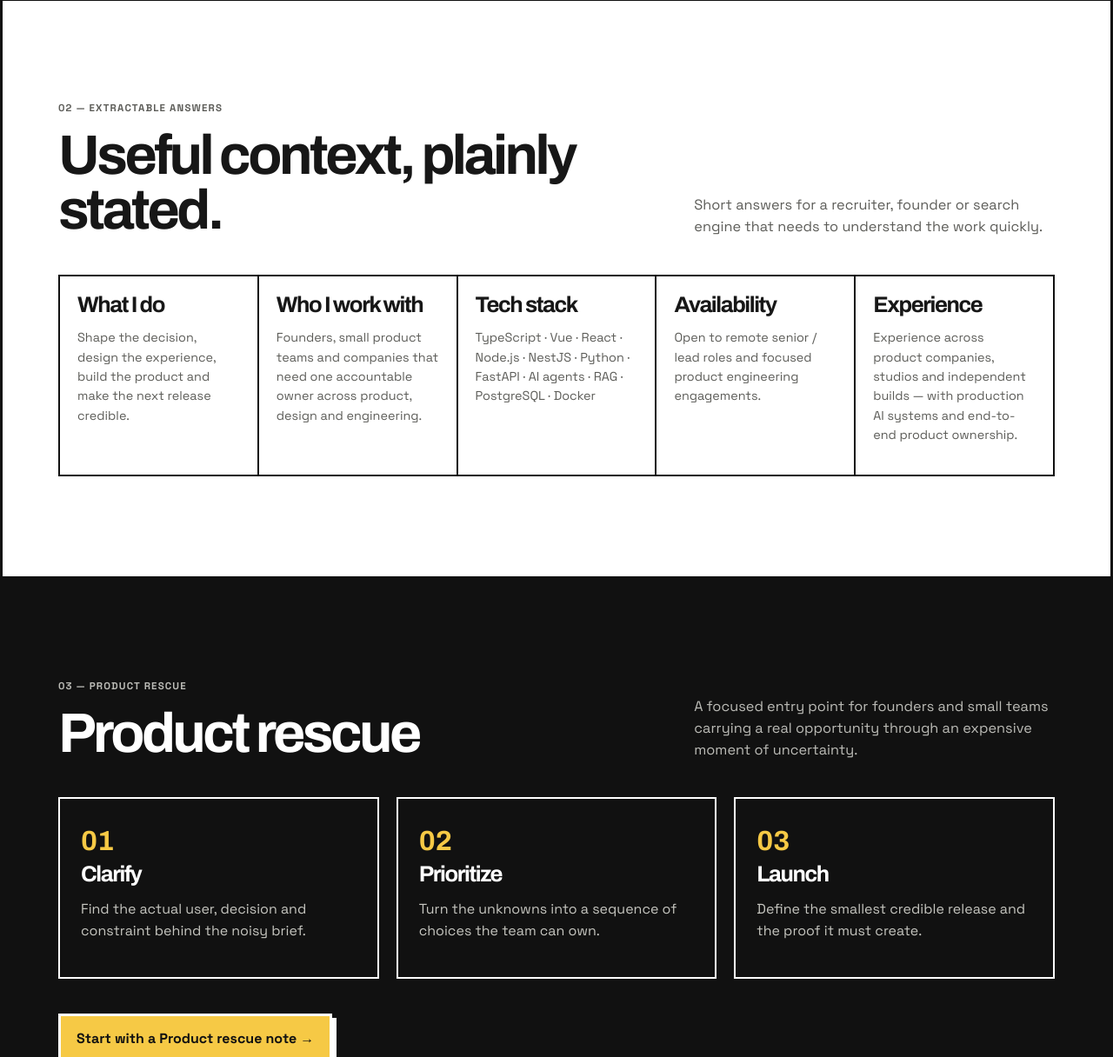
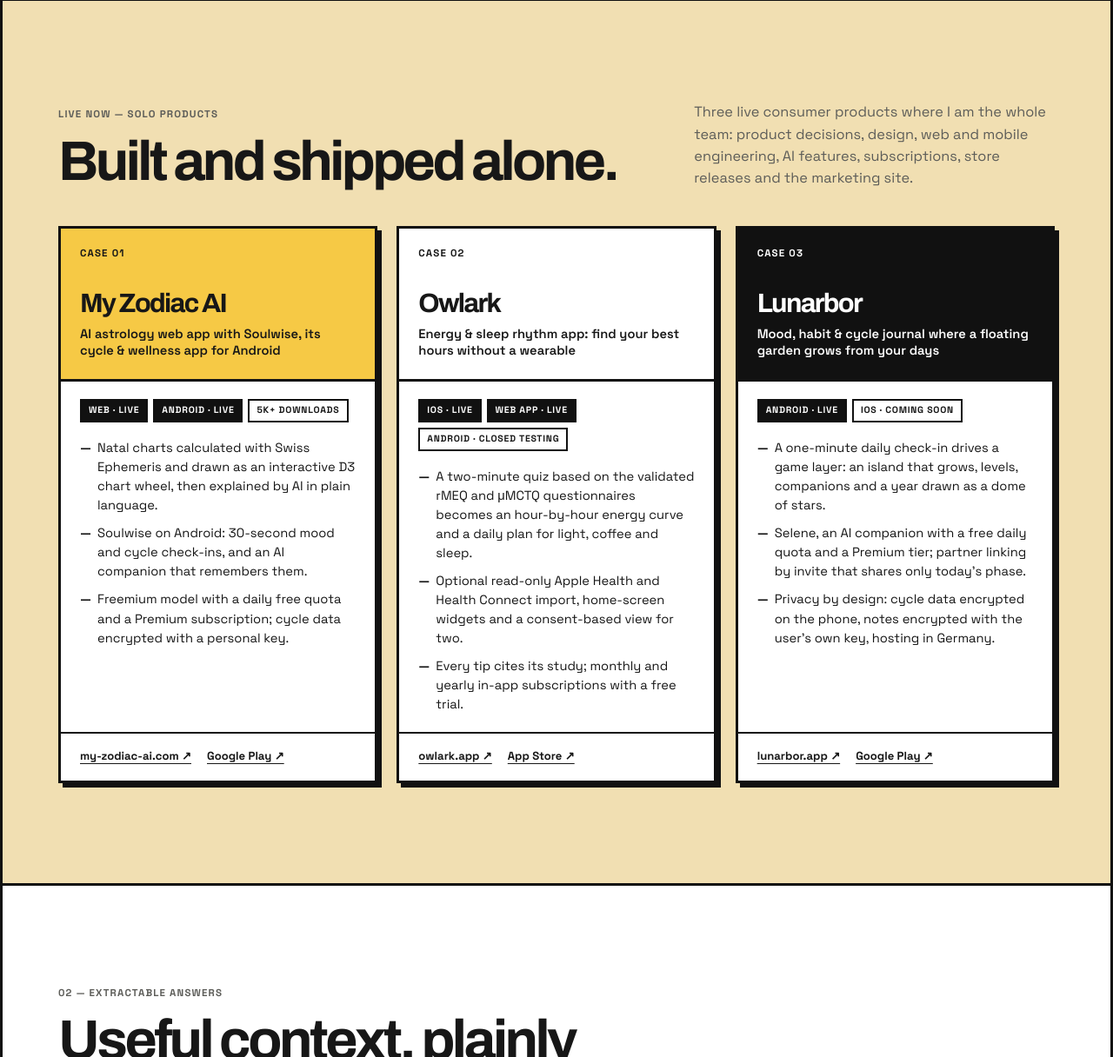
Before and after one commit to VaiYav/VaiYav.github.io, an Astro site: page / in a window 1280 px wide. Shown: the part 2196-3412 px from the top of the page at 87% size. Built offline with nearby package versions, Linux system fonts and the light colour scheme; Astro itself is replaced by a stand-in of ours.

Commit message:
feat: show solo product cases on the homepage
New SoloProducts section with en/uk/ru copy in src/data/products.ts.

```diff
--- a/src/components/LocalizedHome.astro
+++ b/src/components/LocalizedHome.astro
@@ -3,6 +3,7 @@
 import SiteHeader from './SiteHeader.astro';
 import SiteFooter from './SiteFooter.astro';
 import Hero from './Hero.astro';
+import SoloProducts from './SoloProducts.astro';
 import { copy, links, type Locale } from '../data/site';
 interface Props { locale?: Locale }
 const { locale = 'en' } = Astro.props;
@@ -23,6 +24,7 @@
           <article class="case-card" data-reveal><span class="case-no">03</span><div><p class="case-tag">Technical product leadership</p><h3>One accountable owner across the seams.</h3><p>{text.whoText}</p></div><div class="case-proof"><b>360°</b><p>Product, design and engineering in one loop.</p></div></article>
         </div>
       </section>
+      <SoloProducts locale={locale} />
       <section class="frame section info-section" data-reveal>
         <div class="section-header"><div><p class="section-index">02 — Extractable answers</p><h2>Useful context, plainly stated.</h2></div><p class="section-intro">Short answers for a recruiter, founder or search engine that needs to understand the work quickly.</p></div>
         <div class="answer-grid"><article><h3>{text.whatTitle}</h3><p>{text.whatText}</p></article><article><h3>{text.whoTitle}</h3><p>{text.whoText}</p></article><article><h3>{text.stackTitle}</h3><p>{text.stackText}</p></article><article><h3>{text.availabilityTitle}</h3><p>{text.availabilityText}</p></article><article><h3>{text.experienceTitle}</h3><p>{text.experienceText}</p></article></div>
--- /dev/null
+++ b/src/components/SoloProducts.astro
@@ -0,0 +1,36 @@
+---
+import { soloProducts, soloProductsCopy } from '../data/products';
+import type { Locale } from '../data/site';
+interface Props { locale?: Locale }
+const { locale = 'en' } = Astro.props;
+const text = soloProductsCopy[locale];
+const caseNumber = (index: number) => String(index + 1).padStart(2, '0');
+---
+<section class="frame section solo-section" id="solo-products" data-reveal>
+  <div class="section-header">
+    <div><p class="section-index">{text.index}</p><h2>{text.title}</h2></div>
+    <p class="section-intro">{text.intro}</p>
+  </div>
+  <div class="solo-grid">
+    {soloProducts.map((product, index) => (
+      <article class="solo-card" data-reveal>
+        <header class="solo-head">
+          <p class="solo-no">{text.caseLabel} {caseNumber(index)}</p>
+          <h3>{product.name}</h3>
+          <p class="solo-kind">{product.kind[locale]}</p>
+        </header>
+        <div class="solo-body">
+          <ul class="solo-chips">
+            {product.statuses.map((status) => <li class:list={{ 'is-live': status.live }}>{status.label[locale]}</li>)}
+          </ul>
+          <ul class="solo-points">
+            {product.points.map((point) => <li>{point[locale]}</li>)}
+          </ul>
+        </div>
+        <div class="solo-links">
+          {product.links.map((link) => <a href={link.href} target="_blank" rel="noopener">{link.label} ↗</a>)}
+        </div>
+      </article>
+    ))}
+  </div>
+</section>
--- /dev/null
+++ b/src/data/products.ts
@@ -0,0 +1,152 @@
+import type { Locale } from './site';
+
+type Localized = Readonly<Record<Locale, string>>;
+
+export interface ProductStatus {
+  readonly label: Localized;
+  readonly live: boolean;
+}
+
+export interface ProductLink {
+  readonly label: string;
+  readonly href: string;
+}
+
+export interface SoloProduct {
+  readonly id: string;
+  readonly name: string;
+  readonly kind: Localized;
+  readonly statuses: readonly ProductStatus[];
+  readonly points: readonly Localized[];
+  readonly links: readonly ProductLink[];
+}
+
+const same = (text: string): Localized => ({ en: text, uk: text, ru: text });
+
+export const soloProductsCopy: Readonly<Record<Locale, { index: string; title: string; intro: string; caseLabel: string }>> = {
+  en: {
+    index: 'Live now — solo products',
+    title: 'Built and shipped alone.',
+    intro: 'Three live consumer products where I am the whole team: product decisions, design, web and mobile engineering, AI features, subscriptions, store releases and the marketing site.',
+    caseLabel: 'Case',
+  },
+  uk: {
+    index: 'Вже працюють — соло-продукти',
+    title: 'Зроблено й запущено самотужки.',
+    intro: 'Три живі споживчі продукти, де вся команда — це я: продуктові рішення, дизайн, веб- і мобільна розробка, AI-функції, підписки, релізи в сторах і маркетинговий сайт.',
+    caseLabel: 'Кейс',
+  },
+  ru: {
+    index: 'Уже работают — соло-продукты',
+    title: 'Сделано и запущено в одиночку.',
+    intro: 'Три живых потребительских продукта, где вся команда — это я: продуктовые решения, дизайн, веб- и мобильная разработка, AI-функции, подписки, релизы в сторах и маркетинговый сайт.',
+    caseLabel: 'Кейс',
+  },
+};
+
+export const soloProducts: readonly SoloProduct[] = [
+  {
+    id: 'my-zodiac-ai',
+    name: 'My Zodiac AI',
+    kind: {
+      en: 'AI astrology web app with Soulwise, its cycle & wellness app for Android',
+      uk: 'AI-астрологія у вебі та Soulwise — застосунок про цикл і самопочуття для Android',
+      ru: 'AI-астрология в вебе и Soulwise — приложение о цикле и самочувствии для Android',
+    },
+    statuses: [
+      { label: same('Web · live'), live: true },
+      { label: same('Android · live'), live: true },
+      { label: { en: '5K+ downloads', uk: '5K+ встановлень', ru: '5K+ установок' }, live: false },
+    ],
+    points: [
+      {
+        en: 'Natal charts calculated with Swiss Ephemeris and drawn as an interactive D3 chart wheel, then explained by AI in plain language.',
+        uk: 'Натальні карти рахуються через Swiss Ephemeris, малюються інтерактивним колом на D3, а AI пояснює їх простою мовою.',
+        ru: 'Натальные карты считаются через Swiss Ephemeris, рисуются интерактивным кругом на D3, а AI объясняет их простым языком.',
+      },
+      {
+        en: 'Soulwise on Android: 30-second mood and cycle check-ins, and an AI companion that remembers them.',
+        uk: 'Soulwise на Android: 30-секундні чек-іни настрою та циклу й AI-компаньйон, який їх памʼятає.',
+        ru: 'Soulwise на Android: 30-секундные чек-ины настроения и цикла и AI-компаньон, который их помнит.',
+      },
+      {
+        en: 'Freemium model with a daily free quota and a Premium subscription; cycle data encrypted with a personal key.',
+        uk: 'Freemium із денною безкоштовною квотою та Premium-підпискою; дані циклу шифруються особистим ключем.',
+        ru: 'Freemium с дневной бесплатной квотой и Premium-подпиской; данные цикла шифруются личным ключом.',
+      },
+    ],
+    links: [
+      { label: 'my-zodiac-ai.com', href: 'https://my-zodiac-ai.com/' },
+      { label: 'Google Play', href: 'https://play.google.com/store/apps/details?id=org.yakovliev.myzodiacai' },
+    ],
+  },
+  {
+    id: 'owlark',
+    name: 'Owlark',
+    kind: {
+      en: 'Energy & sleep rhythm app: find your best hours without a wearable',
+      uk: 'Застосунок про енергію та ритм сну: знайдіть свої найкращі години без трекера',
+      ru: 'Приложение об энергии и ритме сна: найдите свои лучшие часы без трекера',
+    },
+    statuses: [
+      { label: same('iOS · live'), live: true },
+      { label: same('Web app · live'), live: true },
+      { label: { en: 'Android · closed testing', uk: 'Android · закритий тест', ru: 'Android · закрытый тест' }, live: false },
+    ],
+    points: [
+      {
+        en: 'A two-minute quiz based on the validated rMEQ and μMCTQ questionnaires becomes an hour-by-hour energy curve and a daily plan for light, coffee and sleep.',
+        uk: 'Двохвилинний тест на основі валідованих опитувальників rMEQ і μMCTQ стає погодинною кривою енергії та планом дня: світло, кава, сон.',
+        ru: 'Двухминутный тест на основе валидированных опросников rMEQ и μMCTQ превращается в почасовую кривую энергии и план дня: свет, кофе, сон.',
+      },
+      {
+        en: 'Optional read-only Apple Health and Health Connect import, home-screen widgets and a consent-based view for two.',
+        uk: 'Необовʼязковий імпорт з Apple Health і Health Connect лише на читання, віджети на головному екрані та режим для двох за згодою.',
+        ru: 'Необязательный импорт из Apple Health и Health Connect только на чтение, виджеты на главном экране и режим для двоих по согласию.',
+      },
+      {
+        en: 'Every tip cites its study; monthly and yearly in-app subscriptions with a free trial.',
+        uk: 'Кожна порада посилається на дослідження; місячна й річна підписки в застосунку з пробним періодом.',
+        ru: 'Каждый совет ссылается на исследование; месячная и годовая подписки в приложении с пробным периодом.',
+      },
+    ],
+    links: [
+      { label: 'owlark.app', href: 'https://owlark.app/' },
+      { label: 'App Store', href: 'https://apps.apple.com/us/app/owlark-energy-sleep-rhythm/id6831557343' },
+    ],
+  },
+  {
+    id: 'lunarbor',
+    name: 'Lunarbor',
+    kind: {
+      en: 'Mood, habit & cycle journal where a floating garden grows from your days',
+      uk: 'Щоденник настрою, звичок і циклу, де з ваших днів виростає сад на острові',
+      ru: 'Дневник настроения, привычек и цикла, где из ваших дней вырастает сад на острове',
+    },
+    statuses: [
+      { label: same('Android · live'), live: true },
+      { label: { en: 'iOS · coming soon', uk: 'iOS · незабаром', ru: 'iOS · скоро' }, live: false },
+    ],
+    points: [
+      {
+        en: 'A one-minute daily check-in drives a game layer: an island that grows, levels, companions and a year drawn as a dome of stars.',
+        uk: 'Хвилинний щоденний чек-ін рухає ігровий шар: острів росте, є рівні, компаньйони, а рік стає куполом зірок.',
+        ru: 'Минутный ежедневный чек-ин двигает игровой слой: остров растёт, есть уровни, компаньоны, а год становится куполом звёзд.',
+      },
+      {
+        en: 'Selene, an AI companion with a free daily quota and a Premium tier; partner linking by invite that shares only today\'s phase.',
+        uk: 'Selene — AI-компаньйон із безкоштовною денною квотою та Premium; партнер підключається за запрошенням і бачить лише сьогоднішню фазу.',
+        ru: 'Selene — AI-компаньон с бесплатной дневной квотой и Premium; партнёр подключается по приглашению и видит только сегодняшнюю фазу.',
+      },
+      {
+        en: 'Privacy by design: cycle data encrypted on the phone, notes encrypted with the user\'s own key, hosting in Germany.',
+        uk: 'Приватність із самого початку: дані циклу шифруються на телефоні, нотатки — ключем користувача, хостинг у Німеччині.',
+        ru: 'Приватность с самого начала: данные цикла шифруются на телефоне, заметки — ключом пользователя, хостинг в Германии.',
+      },
+    ],
+    links: [
+      { label: 'lunarbor.app', href: 'https://lunarbor.app/' },
+      { label: 'Google Play', href: 'https://play.google.com/store/apps/details?id=com.myzodiac.companion' },
+    ],
+  },
+];
--- a/src/styles/global.css
+++ b/src/styles/global.css
@@ -39,3 +39,26 @@
   .primary-button::after, .light-button::after, .email-link::after, .topnav a::after, .language-switcher a::after, .footer a::after { animation: none !important; }
   .primary-button:active, .light-button:active, .email-link:active, .topnav a:active, .language-switcher a:active, .footer a:active { transform: none; }
 }
+/* Solo products: three live cases, each card carries its own status and links. */
+.solo-section { border-top: var(--line); background: var(--cream); }
+.solo-grid { display: grid; grid-template-columns: repeat(3, minmax(0, 1fr)); gap: 22px; }
+.solo-card { display: flex; flex-direction: column; border: var(--line); background: var(--white); box-shadow: var(--shadow-sm); transition: transform .35s cubic-bezier(.16,1,.3,1), box-shadow .35s cubic-bezier(.16,1,.3,1); }
+.solo-card:hover, .solo-card:focus-within { transform: translate(-3px, -3px); box-shadow: 8px 8px 0 var(--black); }
+.solo-head { padding: 20px 22px 22px; border-bottom: var(--line); background: var(--yellow); }
+.solo-card:nth-child(2) .solo-head { background: var(--white); }
+.solo-card:nth-child(3) .solo-head { color: var(--white); background: var(--black); }
+.solo-no { margin: 0 0 34px; font-size: .72rem; font-weight: 700; letter-spacing: .1em; text-transform: uppercase; }
+.solo-head h3 { font-size: clamp(1.6rem, 2.4vw, 2.2rem); }
+.solo-kind { margin: 10px 0 0; font-size: .92rem; font-weight: 600; line-height: 1.35; }
+.solo-body { flex: 1; padding: 20px 22px; }
+.solo-chips, .solo-points { margin: 0; padding: 0; list-style: none; }
+.solo-chips { display: flex; flex-wrap: wrap; gap: 6px; margin-bottom: 18px; }
+.solo-chips li { padding: 5px 8px; border: var(--line-sm); font-size: .66rem; font-weight: 700; letter-spacing: .07em; line-height: 1.2; text-transform: uppercase; }
+.solo-chips .is-live { color: var(--white); background: var(--black); }
+.solo-points { display: grid; gap: 10px; font-size: .92rem; line-height: 1.5; }
+.solo-points li { position: relative; padding-left: 20px; }
+.solo-points li::before { content: '—'; position: absolute; left: 0; font-weight: 700; }
+.solo-links { display: flex; flex-wrap: wrap; gap: 8px 18px; padding: 16px 22px 18px; border-top: var(--line-sm); font-size: .82rem; font-weight: 700; }
+.solo-links a { text-underline-offset: 4px; }
+@media (max-width: 980px) { .solo-grid { grid-template-columns: 1fr; } .solo-no { margin-bottom: 18px; } }
+@media (prefers-reduced-motion: reduce) { .solo-card { transition: none; } }
```
